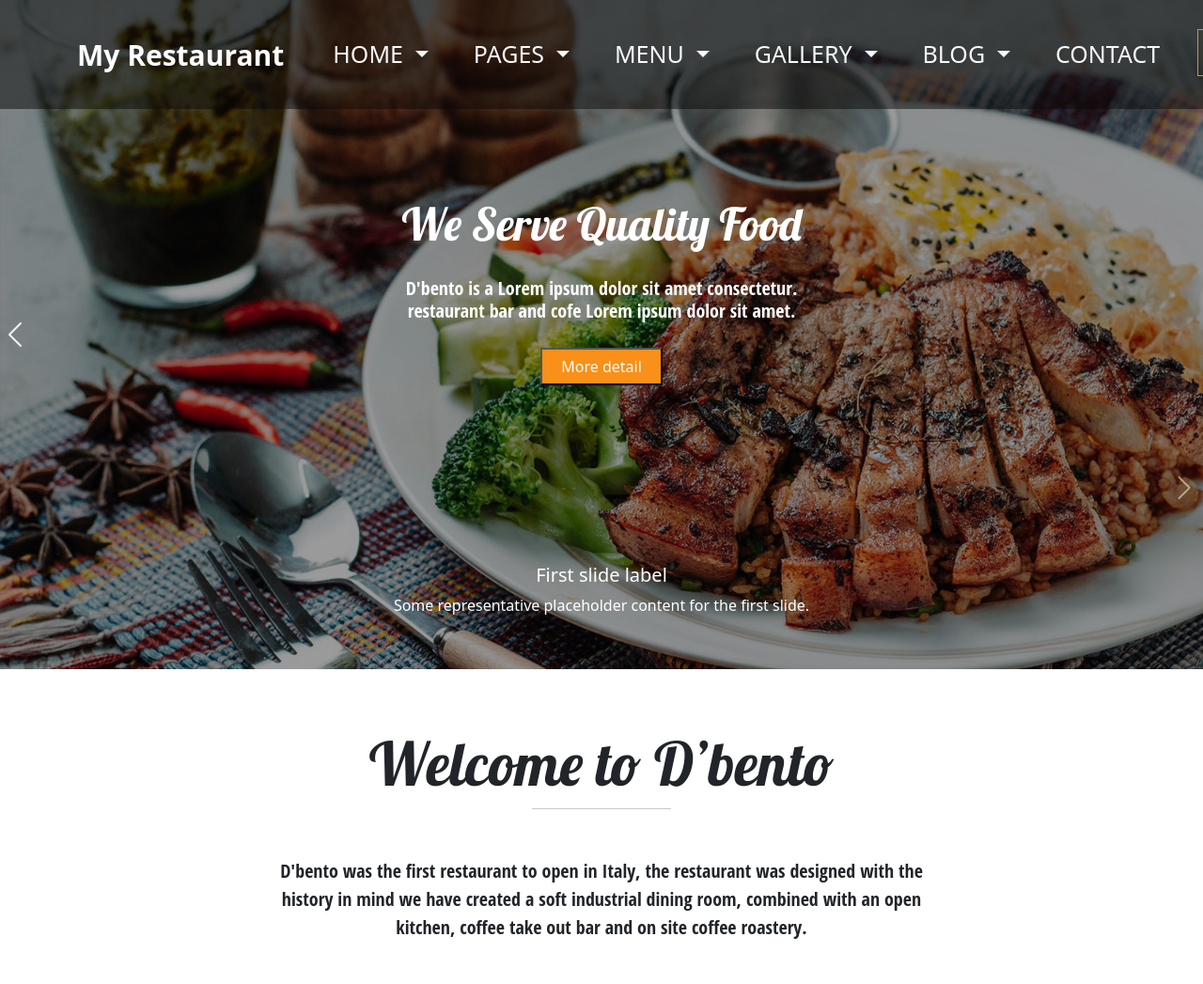
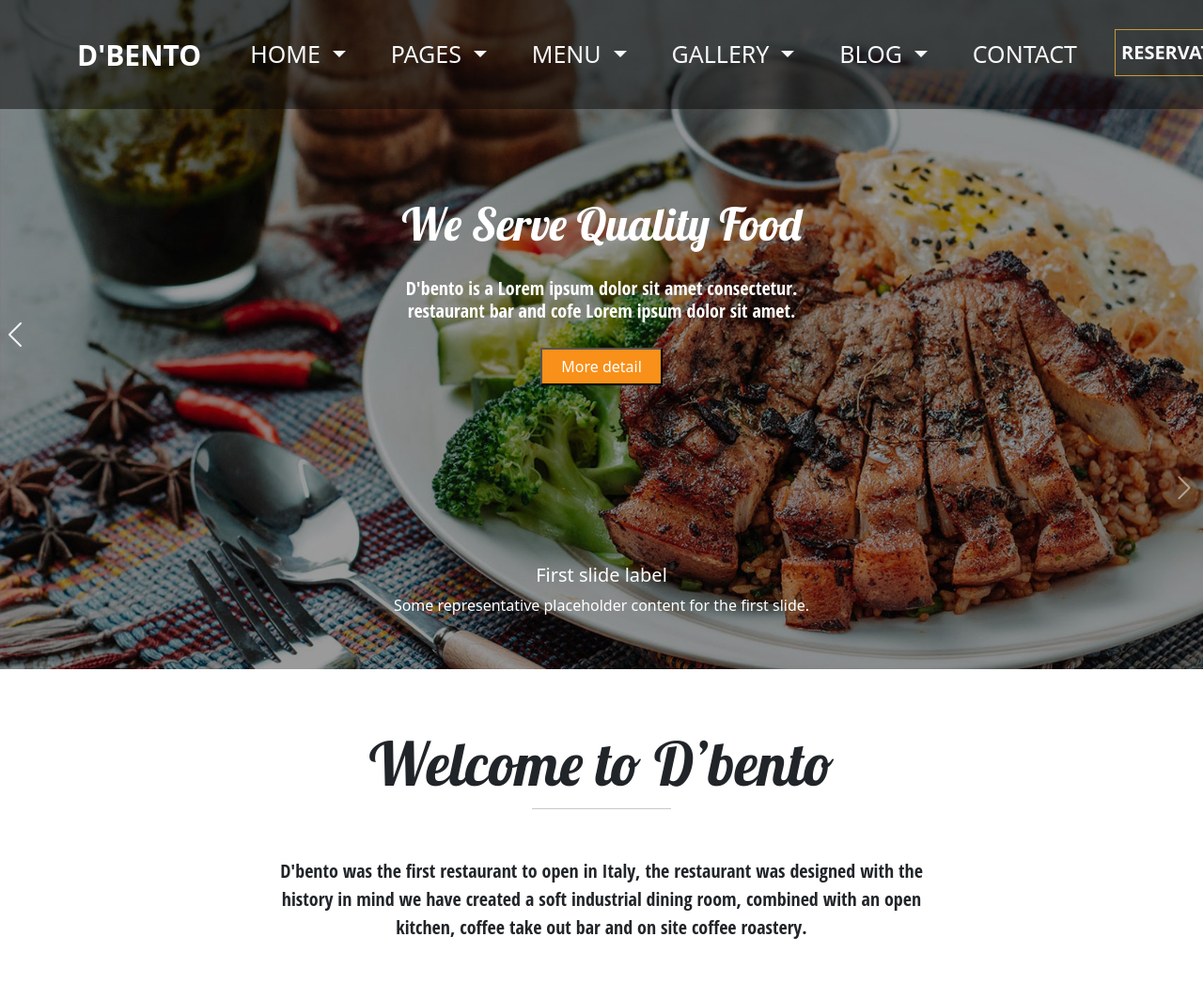
Before and after one commit to NajmaddinGozalov/Restaurant, a plain HTML site: page index.html in a window 1280 px wide. Shown: the top 1047 px of the page at 94% size. Drawn offline with Linux system fonts and the light colour scheme.

Commit message:
change name

```diff
--- a/index.html
+++ b/index.html
@@ -25,7 +25,7 @@
     <!-- navbar -->
     <nav id="navbar" class="navbar nav_fix  navbar-expand-lg navbar-dark">
       <div style="height: 100px;" class="container">
-        <a style="font-size: 30px; " class="navbar-brand bold " href="#">My Restaurant</a>
+        <a style="font-size: 30px; " class="navbar-brand bold " href="#">D'BENTO</a>
         <button class="navbar-toggler" type="button" data-bs-toggle="collapse" data-bs-target="#navbarScroll"
           aria-controls="navbarScroll" aria-expanded="false" aria-label="Toggle navigation">
           <span class="navbar-toggler-icon"></span>
```
